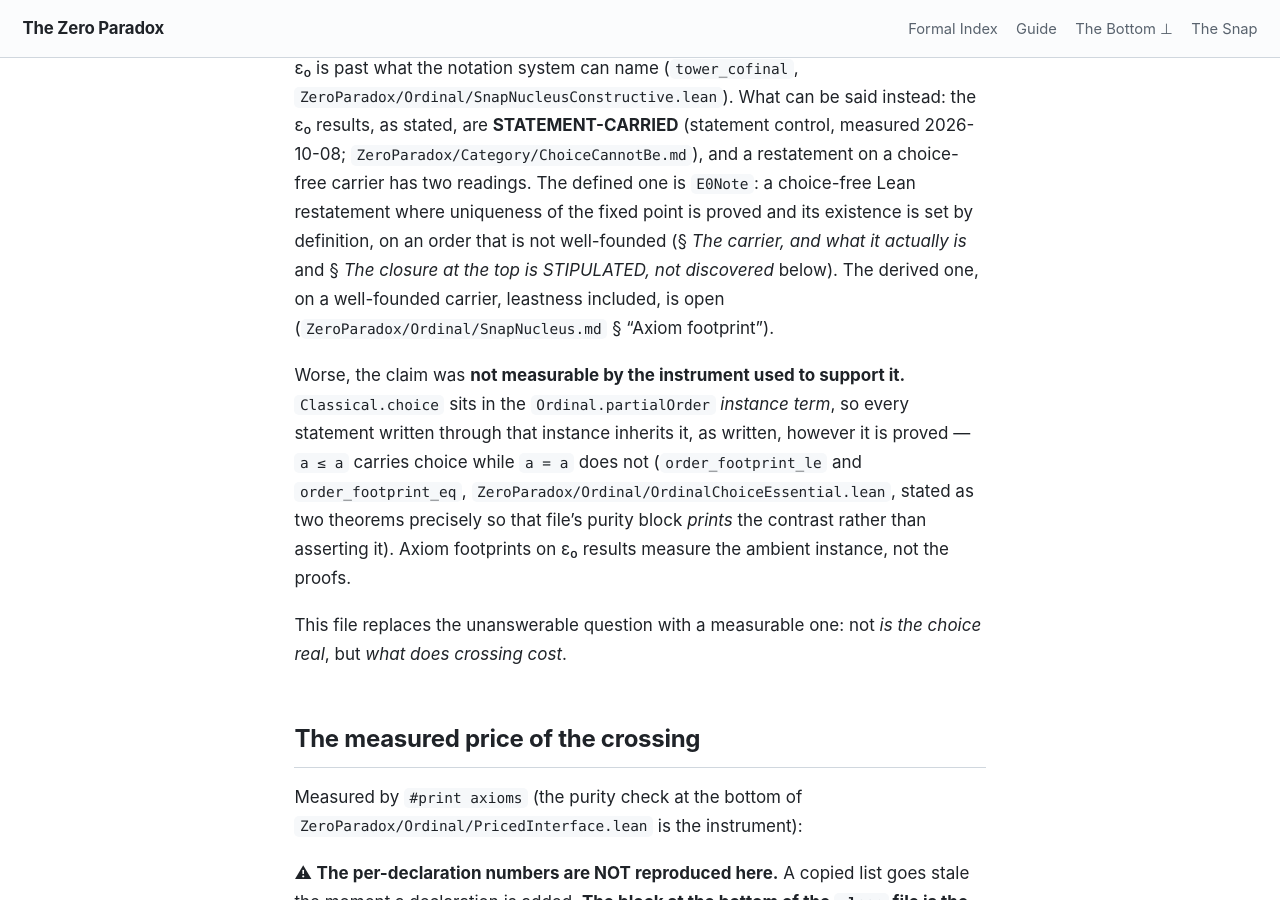
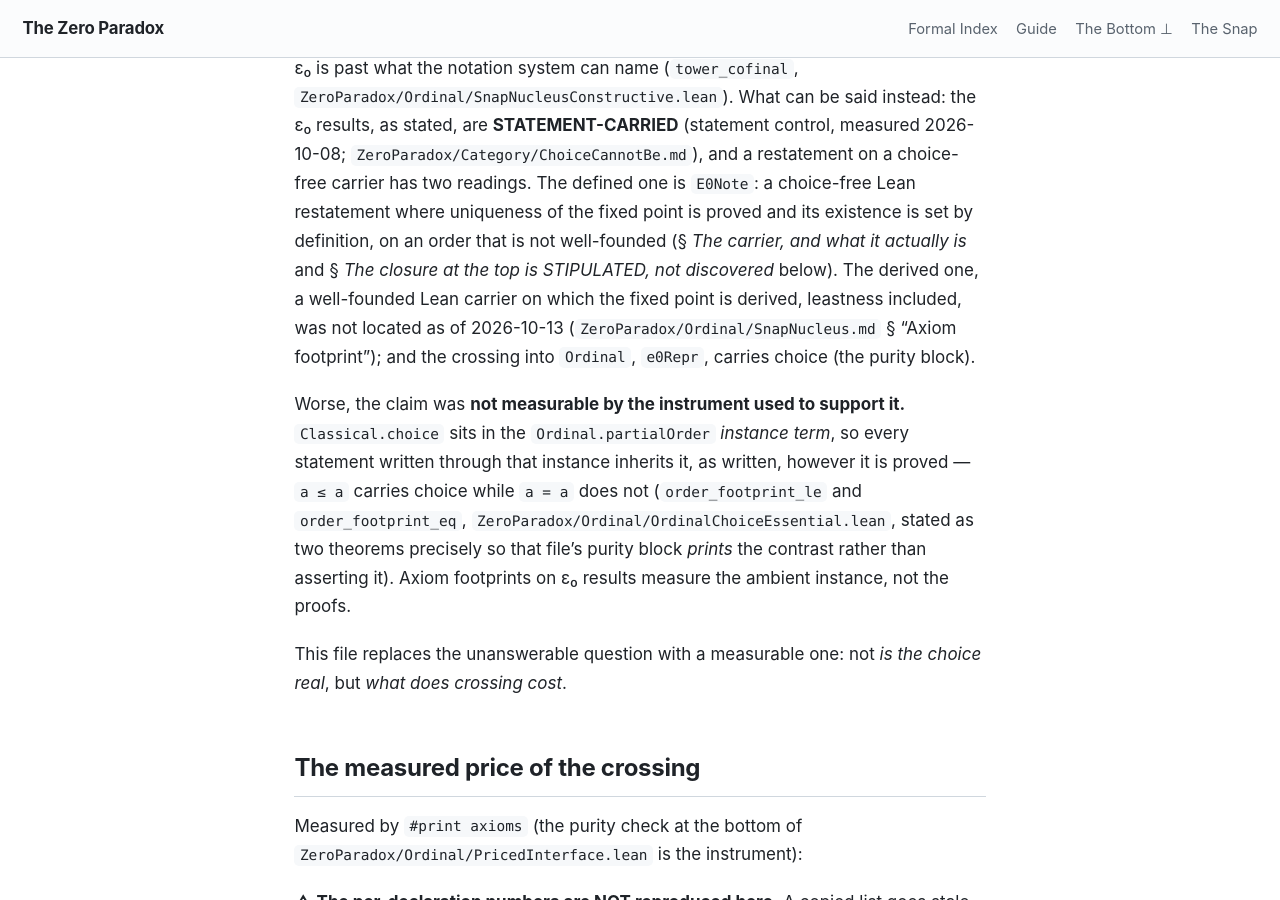
Before and after one commit to timbrigham/ZeroParadox, a Jekyll site: the page built from ZeroParadox/Ordinal/PricedInterface.md, in a window 1280 px wide and 900 px high, scrolled down 851 px. Built offline with Jekyll 4.4.1, drawn with Linux system fonts in a browser that asks for light colours; our own code applies the rules of GitHub Pages for plain Markdown files; some of the changed text lies outside the part shown.

Commit message:
W4-C1 sign-off fix: scope the derived reading to Lean, dated; restore "choice-free"
Co-Authored-By: Claude Opus 5.5 (1M context) <noreply@anthropic.com>
Claude-Session: https://claude.ai/code/session_01DYrKY8CR8AeESMvjGVQtzA

```diff
--- a/ZeroParadox/Ordinal/PricedInterface.md
+++ b/ZeroParadox/Ordinal/PricedInterface.md
@@ -26,9 +26,9 @@ past what the notation system can name (`tower_cofinal`,
 and a restatement on a choice-free carrier has two readings. The defined one is `E0Note`: a choice-free
 Lean restatement where uniqueness of the fixed point is proved and its existence is set by definition, on
 an order that is not well-founded (§ *The carrier, and what it actually is* and § *The closure at the top is STIPULATED, not
-discovered* below). The derived
-one, on a well-founded carrier, leastness included, is open (`ZeroParadox/Ordinal/SnapNucleus.md`
-§ "Axiom footprint").
+discovered* below). The derived one, a well-founded Lean carrier on which the fixed point is derived,
+leastness included, was not located as of 2026-10-13 (`ZeroParadox/Ordinal/SnapNucleus.md`
+§ "Axiom footprint"); and the crossing into `Ordinal`, `e0Repr`, carries choice (the purity block).
 
 Worse, the claim was **not measurable by the instrument used to support it.** `Classical.choice` sits in
 the `Ordinal.partialOrder` *instance term*, so every statement written through that instance inherits it,
@@ -80,8 +80,8 @@ crossing is one named map rather than a diffuse correspondence.
 **What that measurement does and does not license.** It locates where the classical assumption is paid
 on this pair of carriers. It does **not** show that Mathlib's ε₀ results are eliminable: as stated they
 are STATEMENT-CARRIED, so no proof of them can drop the choice, and the open question is a restatement
-on a choice-free carrier, with the two readings of § *Why this file exists*: defined on `E0Note`,
-derived open. Its state is in `ZeroParadox/Ordinal/SnapNucleus.md` § "Axiom footprint".
+on a choice-free carrier, with the two readings of § *Why this file exists — a correction of record*:
+the defined one on `E0Note`, and the derived one, not located in Lean. Its state is in `ZeroParadox/Ordinal/SnapNucleus.md` § "Axiom footprint".
 This is the same limit `ZeroParadox/Ordinal/SyntacticCollapse.md` records. Scoped to
 what is measured: *the ascent below ε₀ borrows a tool far stronger than it needs*, because its
 counterpart on notations measures `[propext]`. Note also the standing caveat from
```
Also changed, not shown: ZeroParadox/Ordinal/OrdinalChoiceEssential.md (+2 -2 lines).
